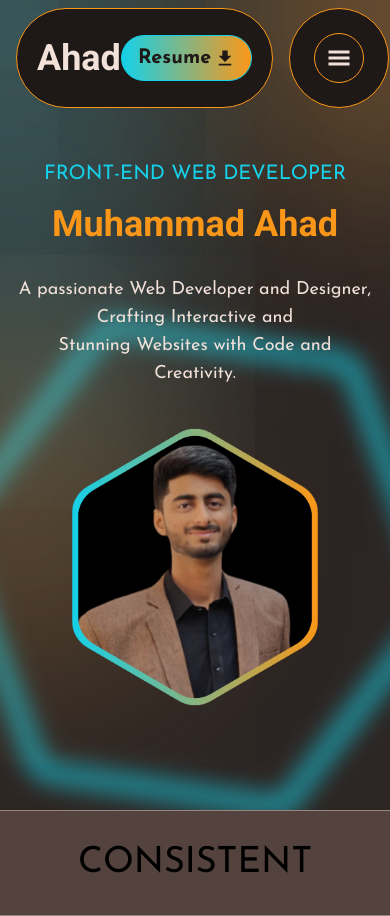
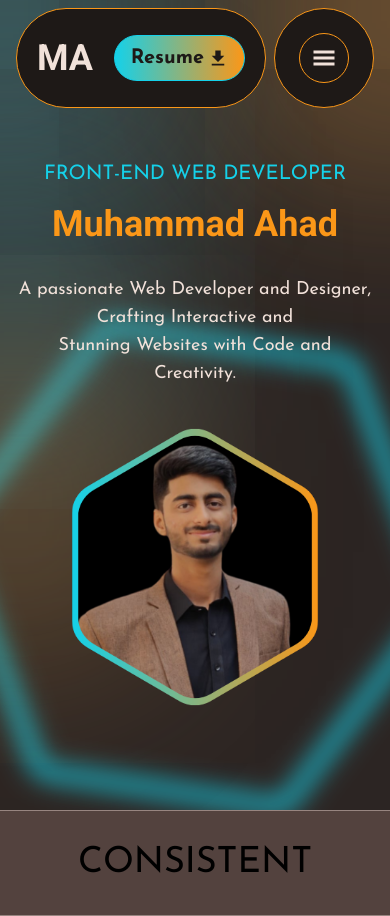
Before and after one commit to Ahad-Awan/ahad-portfolio, a React (Vite) app in the folder ahad-portfolio/: page / in a window 390 px wide. Shown: the top 916 px of the page. Built offline with nearby package versions, Linux system fonts and the light colour scheme.

Commit message:
fix margin

```diff
--- a/ahad-portfolio/src/components/navbar/NavBarMain.jsx
+++ b/ahad-portfolio/src/components/navbar/NavBarMain.jsx
@@ -19,7 +19,7 @@
         </div>
         <NavBarBtn />
       </div>
-      <div className="flex lg:hidden sm:block p-6 bg-black items-center justify-center rounded-full border-[0.5px] border-orange ml-4">
+      <div className="flex lg:hidden sm:block p-6 bg-black items-center justify-center rounded-full border-[0.5px] border-orange ml-2">
         <button
           className="text-2xl p-3 border border-orange rounded-full text-white"
           onClick={toogleMenu}
--- a/ahad-portfolio/src/components/navbar/NavBarlogo.jsx
+++ b/ahad-portfolio/src/components/navbar/NavBarlogo.jsx
@@ -7,7 +7,7 @@
         Muhammad Ahad
       </h1>
       <h1 className="text-white font-special font-bold text-4xl sm:block md:hidden">
-        Ahad
+        MA
       </h1>
     </div>
   );
```
